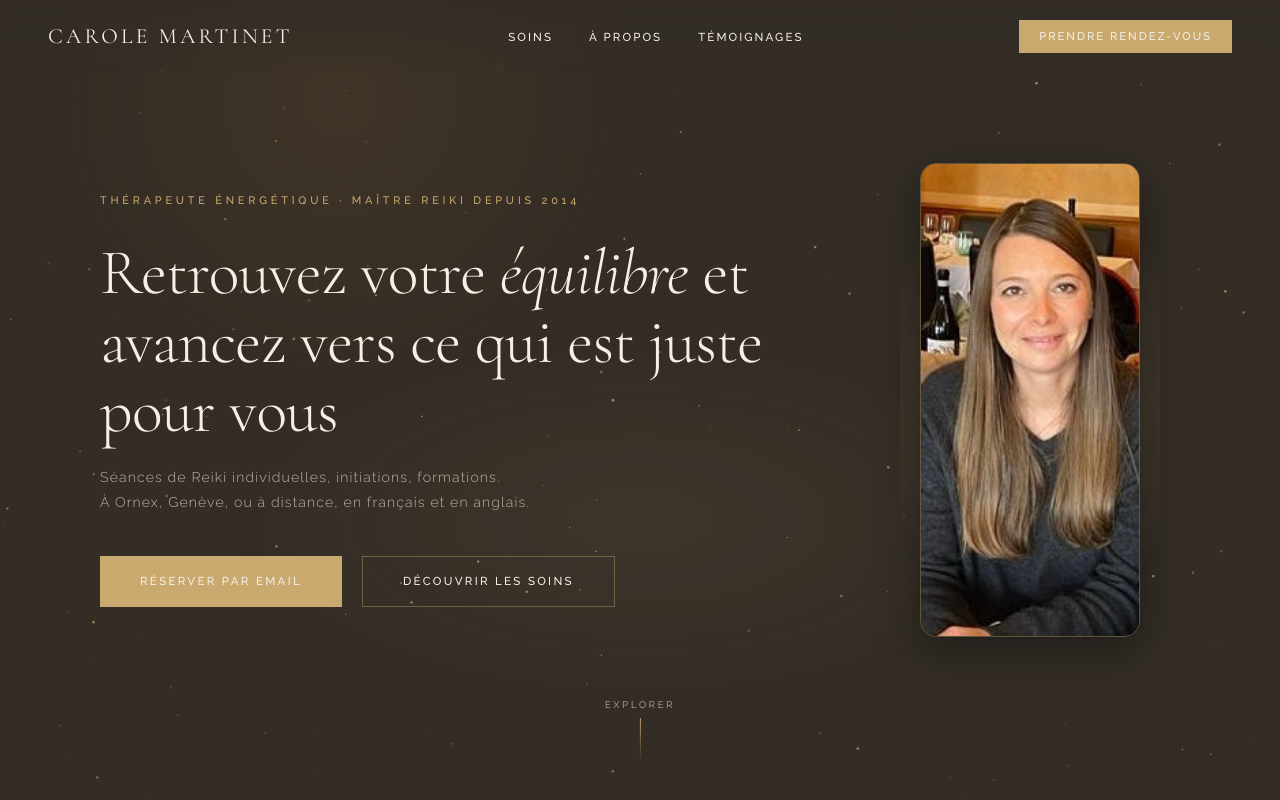
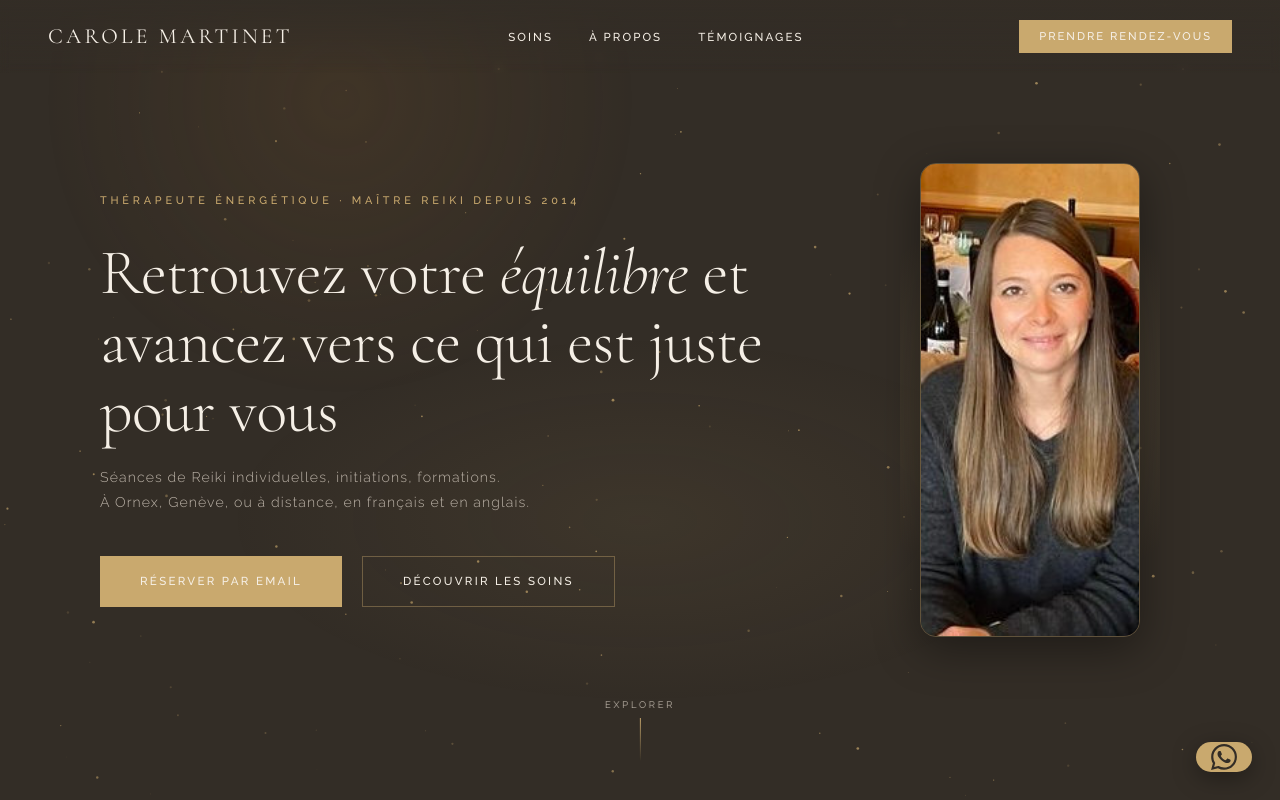
Before and after one commit to LucaMartinet7/Website_Carole, a React (Vite) app: page / in a window 1280 px wide. Shown: the top 800 px of the page. Built offline with nearby package versions, Linux system fonts and the light colour scheme.

Commit message:
Bouton WhatsApp flottant, bande photo Alpes immersive (parallaxe), zoom au survol des photos

```diff
--- a/src/App.tsx
+++ b/src/App.tsx
@@ -3,6 +3,7 @@ import { Route, Routes, useLocation } from 'react-router-dom'
 import { Footer } from './components/Footer'
 import { Navigation } from './components/Navigation'
 import { StarfieldCanvas } from './components/StarfieldCanvas'
+import { WhatsAppButton } from './components/WhatsAppButton'
 import { FormationsReiki } from './pages/FormationsReiki'
 import { HomePage } from './pages/HomePage'
 import { InitiationReiki } from './pages/InitiationReiki'
@@ -38,6 +39,7 @@ function App() {
         <Route path="/formations-reiki" element={<FormationsReiki />} />
         <Route path="/mentions-legales" element={<MentionsLegales />} />
       </Routes>
+      <WhatsAppButton />
       <Footer />
     </div>
   )
--- a/src/components/AboutSection.tsx
+++ b/src/components/AboutSection.tsx
@@ -97,7 +97,7 @@ export function AboutSection() {
                 src="/photos/reiki-soin.jpg"
                 alt="Carole Martinet, les mains posées lors d’une séance de Reiki"
                 loading="lazy"
-                className="block aspect-[3/4] w-full object-cover object-center"
+                className="block aspect-[3/4] w-full object-cover object-center transition-transform duration-[1200ms] ease-out hover:scale-[1.05]"
               />
               <figcaption className="bg-[rgba(51,45,38,0.6)] px-5 py-3 text-center text-[0.7rem] font-light italic tracking-[0.06em] text-[var(--muted)]">
                 Une séance de Reiki, au cabinet d’Ornex
--- a/src/components/Hero.tsx
+++ b/src/components/Hero.tsx
@@ -42,7 +42,7 @@ export function Hero() {
             <div className="pointer-events-none absolute -inset-5 rounded-[2rem] bg-[radial-gradient(circle,rgba(201,169,110,0.18)_0%,transparent_70%)]" />
             <div className="relative overflow-hidden rounded-2xl border border-[rgba(201,169,110,0.3)] shadow-[0_12px_45px_rgba(0,0,0,0.4)]">
               <img
-                className="block h-auto w-full object-cover"
+                className="block h-auto w-full object-cover transition-transform duration-[1200ms] ease-out hover:scale-[1.05]"
                 src="/photos/about-portrait.jpg"
                 alt="Carole Martinet, thérapeute énergétique et Maître Reiki"
                 width={220}
--- a/src/components/QuoteSection.tsx
+++ b/src/components/QuoteSection.tsx
@@ -8,21 +8,21 @@ export function QuoteSection() {
     >
       <div
         aria-hidden="true"
-        className="absolute inset-0 bg-cover bg-center opacity-25"
+        className="absolute inset-0 bg-scroll bg-cover bg-center opacity-55 md:bg-fixed"
         style={{ backgroundImage: "url('/photos/paysage-alpes.jpg')" }}
       />
       <div
         aria-hidden="true"
-        className="absolute inset-0 bg-[linear-gradient(to_bottom,var(--night),rgba(51,45,38,0.7),var(--night))]"
+        className="absolute inset-0 bg-[linear-gradient(to_bottom,rgba(51,45,38,0.88),rgba(51,45,38,0.55),rgba(51,45,38,0.92))]"
       />
-      <Reveal className="relative z-10 mx-auto max-w-[780px] px-8 py-28">
-        <span className="mb-6 block text-[5rem] leading-[0.6] text-[var(--gold)] opacity-40 [font-family:'Cormorant_Garamond',serif]">
+      <Reveal className="relative z-10 mx-auto max-w-[820px] px-8 py-40 sm:py-48">
+        <span className="mb-4 block text-[5rem] leading-[0.6] text-[var(--gold2)] opacity-60 [font-family:'Cormorant_Garamond',serif]">
           &quot;
         </span>
-        <blockquote className="mb-6 text-[clamp(1.5rem,3.5vw,2.4rem)] font-light leading-[1.4] italic text-[var(--cream)] [font-family:'Cormorant_Garamond',serif]">
+        <blockquote className="mb-7 text-[clamp(1.6rem,3.8vw,2.6rem)] font-light leading-[1.4] italic text-[var(--cream)] [font-family:'Cormorant_Garamond',serif] [text-shadow:0_2px_20px_rgba(0,0,0,0.4)]">
           J'ai décidé d'être heureux parce que c'est bon pour la santé.
         </blockquote>
-        <p className="text-[0.65rem] font-medium uppercase tracking-[0.35em] text-[var(--gold)]">
+        <p className="text-[0.65rem] font-medium uppercase tracking-[0.35em] text-[var(--gold2)]">
           — Voltaire
         </p>
       </Reveal>
--- /dev/null
+++ b/src/components/WhatsAppButton.tsx
@@ -0,0 +1,31 @@
+import { contact } from '../content/siteContent'
+
+const whatsappNumber = contact.phone.replace(/[^0-9]/g, '')
+const prefilledText = encodeURIComponent(
+  'Bonjour Carole, je vous contacte depuis votre site au sujet d’une séance de Reiki.',
+)
+
+export function WhatsAppButton() {
+  return (
+    <a
+      href={`https://wa.me/${whatsappNumber}?text=${prefilledText}`}
+      target="_blank"
+      rel="noreferrer"
+      aria-label="Contacter Carole sur WhatsApp"
+      className="group fixed bottom-5 right-5 z-50 flex items-center gap-0 overflow-hidden rounded-full bg-[var(--gold)] pl-[13px] pr-[13px] shadow-[0_6px_24px_rgba(0,0,0,0.35)] transition-all duration-300 hover:bg-[var(--gold2)] hover:shadow-[0_8px_30px_rgba(201,169,110,0.4)] sm:bottom-7 sm:right-7"
+    >
+      <span className="flex h-[30px] w-[30px] shrink-0 items-center justify-center py-[13px]">
+        <svg
+          viewBox="0 0 24 24"
+          className="h-[26px] w-[26px] fill-[var(--night)]"
+          aria-hidden="true"
+        >
+          <path d="M17.472 14.382c-.297-.149-1.758-.867-2.03-.967-.273-.099-.471-.148-.67.15-.197.297-.767.966-.94 1.164-.173.199-.347.223-.644.075-.297-.15-1.255-.463-2.39-1.475-.883-.788-1.48-1.761-1.653-2.059-.173-.297-.018-.458.13-.606.134-.133.298-.347.446-.52.149-.174.198-.298.298-.497.099-.198.05-.371-.025-.52-.075-.149-.669-1.612-.916-2.207-.242-.579-.487-.5-.669-.51-.173-.008-.371-.01-.57-.01-.198 0-.52.074-.792.372-.272.297-1.04 1.016-1.04 2.479 0 1.462 1.065 2.875 1.213 3.074.149.198 2.096 3.2 5.077 4.487.71.306 1.263.489 1.694.625.712.227 1.36.195 1.871.118.571-.085 1.758-.719 2.006-1.413.248-.694.248-1.289.173-1.413-.074-.124-.272-.198-.57-.347m-5.421 7.403h-.004a9.87 9.87 0 01-5.031-1.378l-.361-.214-3.741.982.998-3.648-.235-.374a9.86 9.86 0 01-1.51-5.26c.002-5.45 4.437-9.884 9.888-9.884 2.64 0 5.122 1.03 6.988 2.898a9.825 9.825 0 012.893 6.994c-.003 5.45-4.437 9.884-9.885 9.884m8.413-18.297A11.815 11.815 0 0012.05 0C5.495 0 .16 5.335.157 11.892c0 2.096.547 4.142 1.588 5.945L.057 24l6.305-1.654a11.882 11.882 0 005.683 1.448h.005c6.554 0 11.89-5.335 11.893-11.893a11.821 11.821 0 00-3.48-8.413z" />
+        </svg>
+      </span>
+      <span className="max-w-0 overflow-hidden whitespace-nowrap text-[0.72rem] font-medium uppercase tracking-[0.14em] text-[var(--night)] transition-all duration-300 group-hover:max-w-[160px] group-hover:pl-2 group-hover:pr-1">
+        Écrivez-moi
+      </span>
+    </a>
+  )
+}
```
